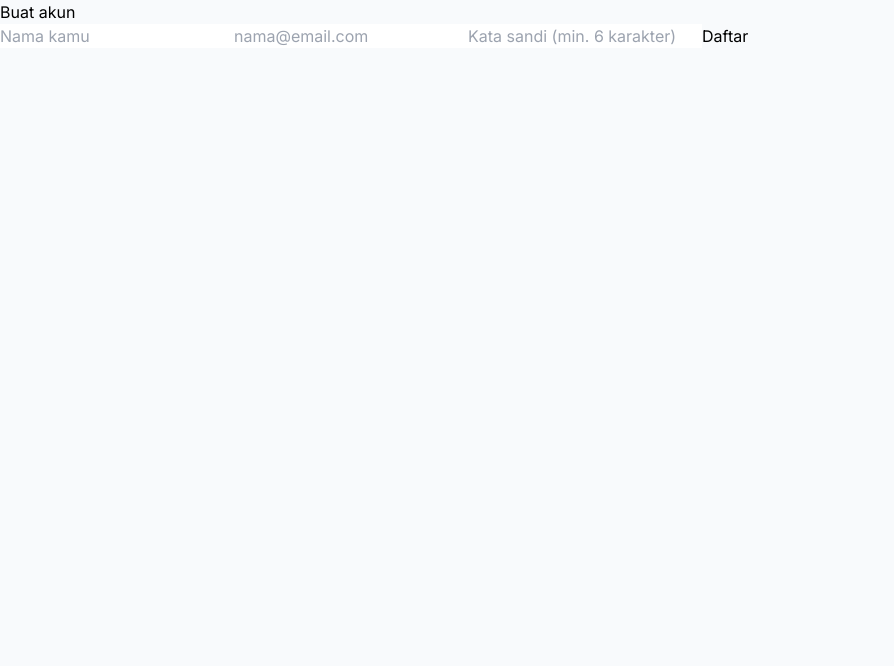
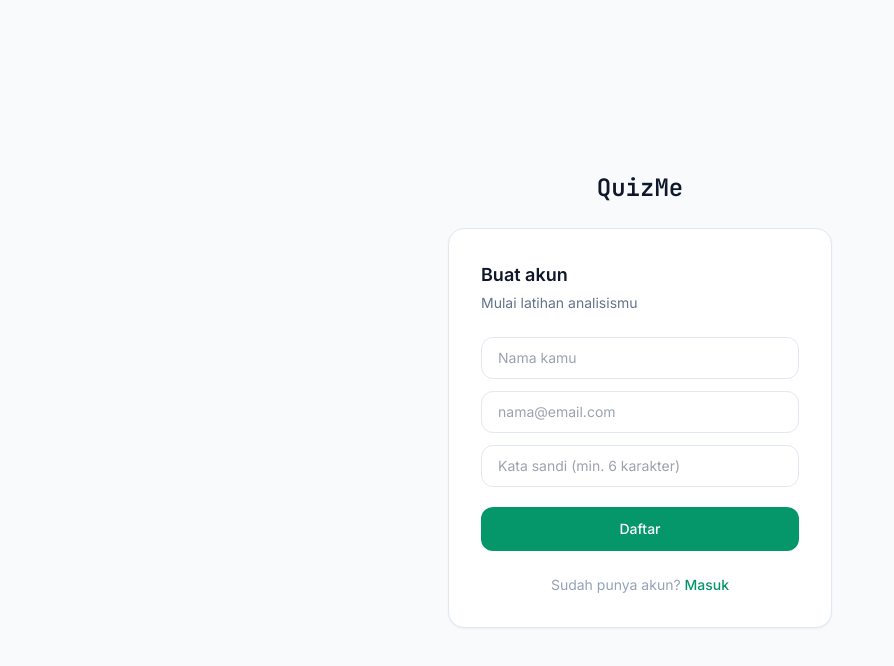
Before and after one commit to rioopr-beep/quizme, a Next.js app: page /signup in a window 1280 px wide. Shown: the top 666 px of the page, without its empty margins (0-894 px from the left). Built offline with nearby package versions, Linux system fonts and the light colour scheme; no server answers.

Commit message:
Update page.tsx

```diff
--- a/app/(auth)/signup/page.tsx
+++ b/app/(auth)/signup/page.tsx
@@ -2,7 +2,8 @@
 
 import { useState } from 'react';
 import { useRouter } from 'next/navigation';
-import { getSupabaseBrowserClient } from '@/lib/supabase/client';
+import Link from 'next/link';
+import { getSupabaseBrowserClient } from '../../../lib/supabase/client';
 
 export default function SignupPage() {
   const router = useRouter();
@@ -21,9 +22,7 @@
     const { data, error } = await supabase.auth.signUp({
       email,
       password,
-      options: {
-        data: { name },
-      },
+      options: { data: { name } },
     });
 
     if (error) {
@@ -32,7 +31,6 @@
       return;
     }
 
-    // Buat baris di tabel profiles begitu user berhasil signup
     if (data.user) {
       await supabase.from('profiles').insert({
         id: data.user.id,
@@ -48,25 +46,33 @@
   }
 
   return (
-    <form onSubmit={handleSignup}>
-      <h1>Buat akun</h1>
+    <main className="flex min-h-screen items-center justify-center bg-slate-50 px-6">
+      <div className="w-full max-w-sm">
+        <p className="mb-6 text-center font-mono text-2xl font-semibold text-slate-900">
+          QuizMe
+        </p>
 
+        <div className="rounded-2xl border border-slate-200 bg-white p-8 shadow-sm">
+          <h1 className="text-lg font-semibold text-slate-900">Buat akun</h1>
+          <p className="mt-1 text-sm text-slate-500">Mulai latihan analisismu</p>
+
+          <form onSubmit={handleSignup} className="mt-6 flex flex-col gap-3">
             <input
               type="text"
               placeholder="Nama kamu"
               value={name}
               onChange={(e) => setName(e.target.value)}
               required
+              className="rounded-xl border border-slate-200 px-4 py-2.5 text-sm outline-none focus:border-emerald-400"
             />
-
             <input
               type="email"
               placeholder="nama@email.com"
               value={email}
               onChange={(e) => setEmail(e.target.value)}
               required
+              className="rounded-xl border border-slate-200 px-4 py-2.5 text-sm outline-none focus:border-emerald-400"
             />
-
             <input
               type="password"
               placeholder="Kata sandi (min. 6 karakter)"
@@ -74,13 +80,28 @@
               onChange={(e) => setPassword(e.target.value)}
               minLength={6}
               required
+              className="rounded-xl border border-slate-200 px-4 py-2.5 text-sm outline-none focus:border-emerald-400"
             />
 
-      {error && <p style={{ color: 'red' }}>{error}</p>}
+            {error ? <p className="text-sm text-rose-500">{error}</p> : null}
 
-      <button type="submit" disabled={loading}>
+            <button
+              type="submit"
+              disabled={loading}
+              className="mt-2 rounded-xl bg-emerald-600 px-4 py-3 text-sm font-medium text-white transition hover:bg-emerald-700 disabled:opacity-60"
+            >
               {loading ? 'Memproses...' : 'Daftar'}
             </button>
           </form>
+
+          <p className="mt-6 text-center text-sm text-slate-400">
+            Sudah punya akun?{' '}
+            <Link href="/login" className="font-medium text-emerald-600">
+              Masuk
+            </Link>
+          </p>
+        </div>
+      </div>
+    </main>
   );
 }
```
Lines whose indentation alone changed are shown as unchanged.
